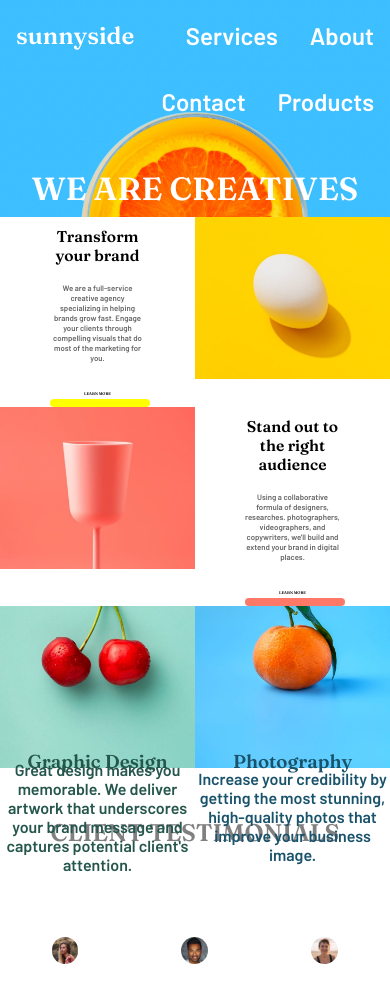
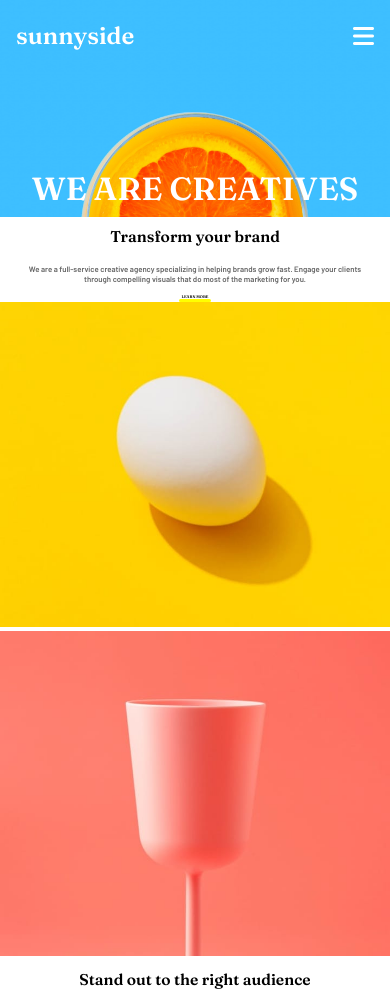
Before and after one commit to Pasindu-Uthum/sunny_side_project, a plain HTML site: page index.html in a window 390 px wide. Shown: the top 992 px of the page. Drawn offline with Linux system fonts and the light colour scheme.

Commit message:
Added the responsive effect

```diff
--- a/index.html
+++ b/index.html
@@ -19,6 +19,7 @@
         <li><a href="#">Services</a></li>
         <li><a href="#">Products</a></li>
         <li><a href="#">Contact</a></li>
+        <li><a href="#"><i class="fas fa-bars"></i></a></li>
       </ul>
     </nav>
     <h1>WE ARE CREATIVES</h1>
@@ -30,7 +31,7 @@
       <div class="text">
         <h2>Transform your brand</h2><br>
         <p>We are a full-service creative agency specializing in helping brands grow fast. Engage your clients through
-          compelling visuals that do most of the marketing for you.</p><br>
+          compelling visuals that do most of the marketing for you.</p>
         <a href="#">LEARN MORE</a>
         <center>
           <div class="underline" style="background-color: yellow;"></div>
--- a/style.scss
+++ b/style.scss
@@ -69,7 +69,7 @@
 .text {
     width: 50%;
     text-align: center;
-    padding: 0px 50px;
+    padding: 0px 20px;
     float: left;
 }
 
@@ -90,12 +90,17 @@
     font-family: 'Fraunces', serif;
     text-decoration: none;
     font-size: 1vw;
+    z-index: 1;
+    display: block;
+    padding-top: 10px;
 }
 
 .underline {
-    height: 0.5em;
-    width: 100px;
-    border-radius: 0.25em;
+    height: 0.2em;
+    width: 8vw;
+    border-radius: 0.1em;
+    padding-top: 0;
+    z-index: -1;
 }
 
 
@@ -112,7 +117,7 @@
     display: inline-block;
 }
 
-.faluda-display::after, .egg-display::after, .main-content::after, .testimonials::after, .image-row::after {
+.faluda-display::after, .egg-display::after, .main-content::after, .testimonials::after, .image-row::after, .images-1::after , .images-2::after, .orange-cherry::after {
     content: "";
     clear: both;
     display: table;
@@ -136,17 +141,19 @@
 }
 
 .images-1 h3, .images-2 h3 {
-    padding-top: 150px;
+    padding-top: 170px;
     text-align: center;
     font-family: 'Fraunces', serif;
 }
 
 .images-1 p, .images-2 p {
-    padding-top: 260px;
-    padding-left: 0px;
+    padding-top: 240px;
     text-align: center;
     font-weight: bolder;
     font-family: 'Barlow', sans-serif;
+    padding-left: 10px;
+    padding-right: 10px;
+    font-size: 12px;
 }
 
 .images-1 h3, .images-1 p {
@@ -218,3 +225,41 @@
     font-family: 'Barlow', sans-serif;
     padding: 20px;
 }
+
+.cover-image nav ul li:last-child {
+    display: none;
+}
+
+@media screen and (max-width: 772px) {
+    .images-1 h3, .images-2 h3 {
+        padding-top: 70px;
+    }
+
+    .images-1 p, .images-2 p {
+        padding-top: 140px;
+    }
+}
+
+@media screen and (max-width: 616px) {
+    .cover-image nav ul li:first-child {
+        display: block;
+    }
+    .cover-image nav ul li {
+        display: none;
+    }
+    .cover-image nav ul li:last-child {
+        display: block;
+    }
+}
+
+@media screen and (max-width: 484px) {
+    .text, .image, .images-1, .images-2, .ideas, .image-row img {
+        width: 100%;
+    }
+}
+
+@media screen and (max-width: 352px) {
+    .cover-image h1 {
+        display: none;
+    }
+}
```
Also changed, not shown: style.css, 1 other file.
